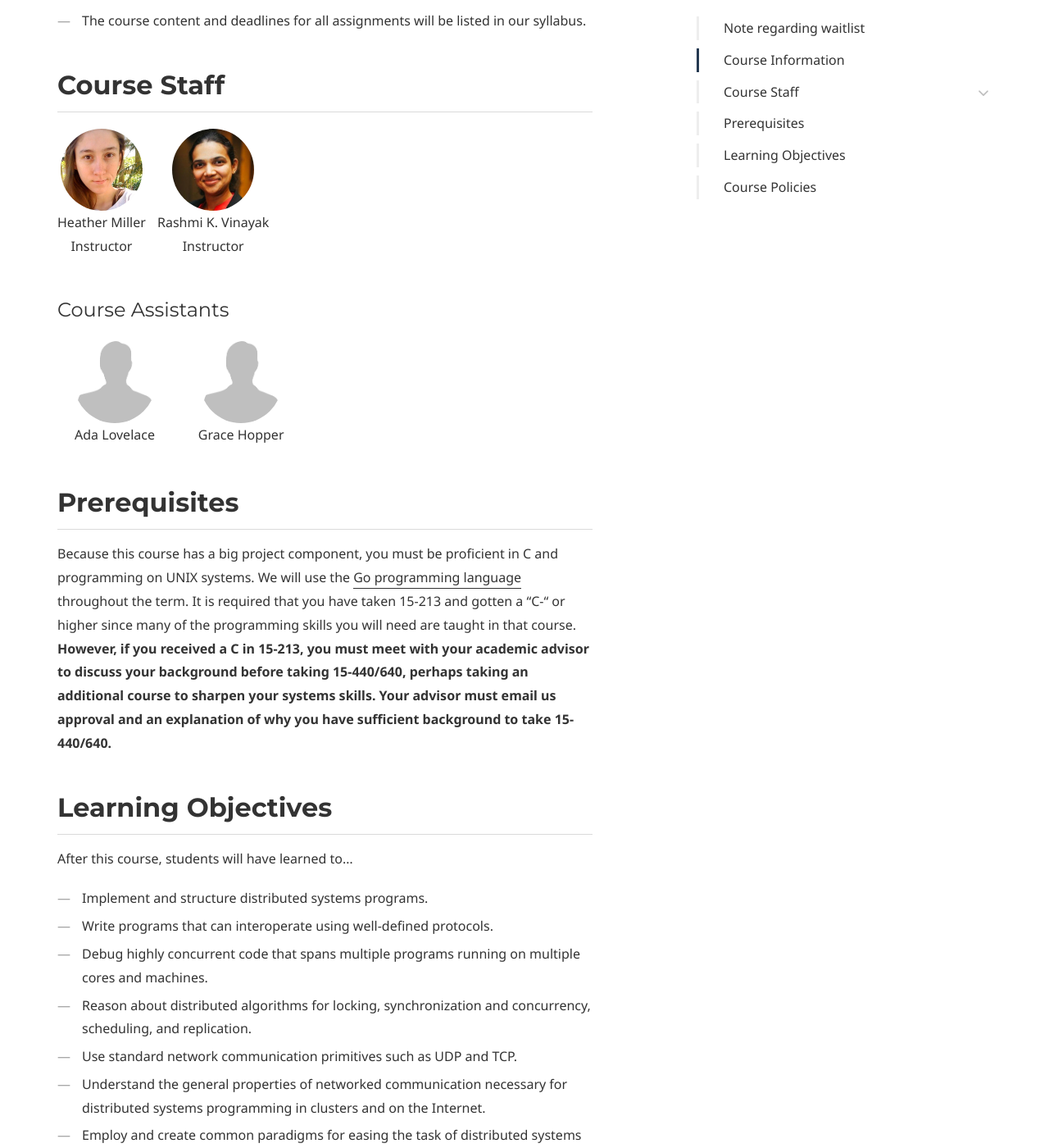
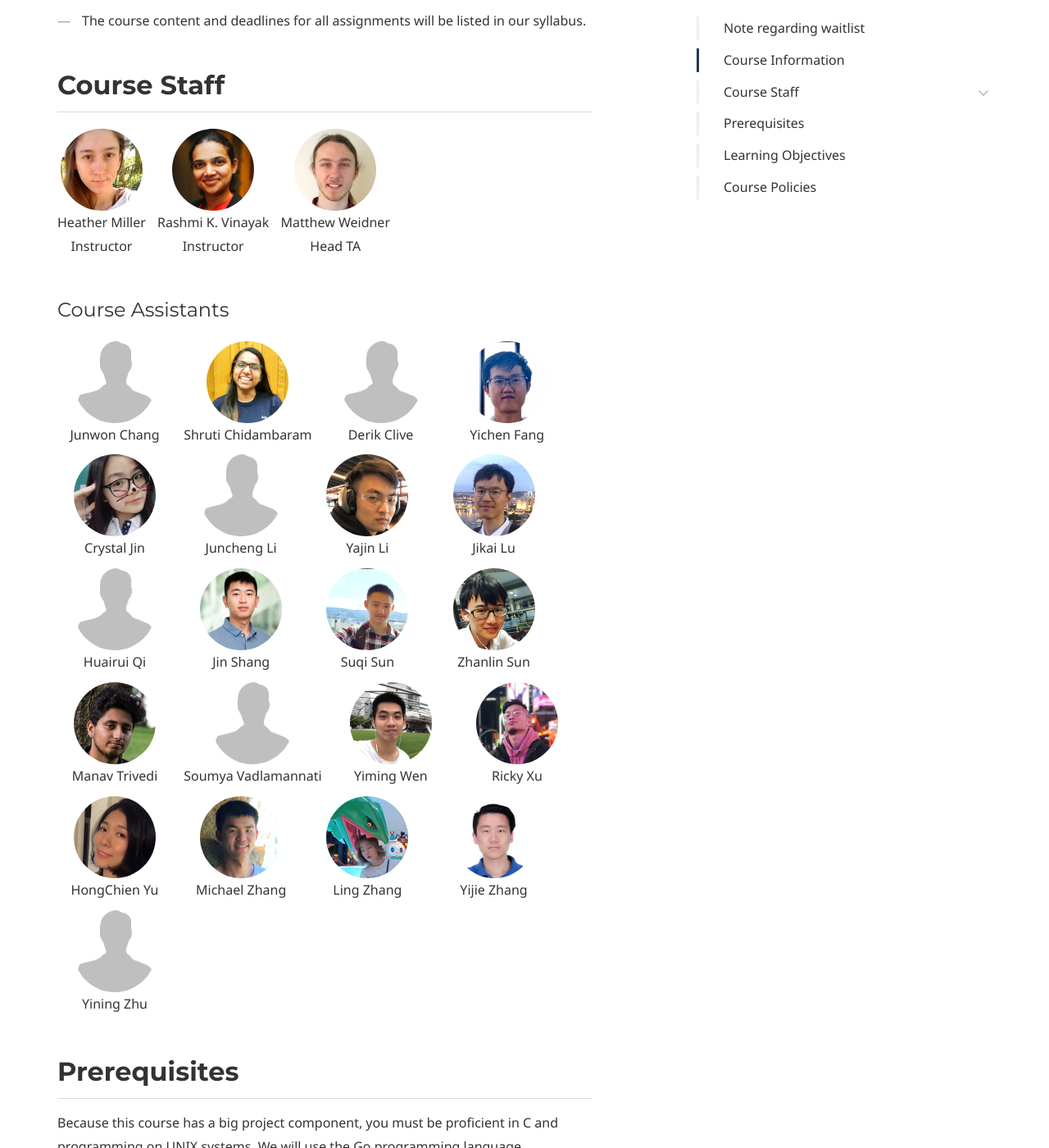
Before and after one commit to 15-440/website, a Jekyll site: the page built from index.md, in a window 1280 px wide and 1400 px high, scrolled down 1544 px. Shown: the whole window at 82% size. Built offline with Jekyll 4.4.1, drawn with Linux system fonts in a browser that asks for light colours; some web fonts are replaced.

Commit message:
add TA photos

```diff
--- a/_config.yml
+++ b/_config.yml
@@ -1,4 +1,4 @@
-baseurl: "/15-440/fa2020"
+baseurl: "" #"/15-440/fa2020"
 
 # Theme settings
 doks:
@@ -147,17 +147,157 @@ course:
           type: Instructor
           url: http://www.cs.cmu.edu/~rvinayak/
           image: rashmi.jpg
+        - name: Matthew Weidner
+          email: maweidne@andrew.cmu.edu
+          type: Head TA
+          url: http://mattweidner.com/
+          image: matthew.png
 
     ta:
-        - name: Ada Lovelace
+        - name: Junwon Chang
+          email: junwonc@andrew.cmu.edu
           type: On-campus TA
           url: https://google.com/
           image: silhouette.png
           zoom_id: 9999999999
           calendly: https://calendly.com/15440fall2020/firstname-lastname-oh
-        - name: Grace Hopper
+        - name: Shruti Chidambaram
+          email: schidamb@andrew.cmu.edu
+          type: On-campus TA
+          url: https://google.com/
+          image: shruti.png
+          zoom_id: 9999999999
+          calendly: https://calendly.com/15440fall2020/firstname-lastname-oh
+        - name: Derik Clive
+          email: dclive@andrew.cmu.edu
           type: On-campus TA
           url: https://google.com/
           image: silhouette.png
           zoom_id: 9999999999
           calendly: https://calendly.com/15440fall2020/firstname-lastname-oh
+        - name: Yichen Fang
+          email: yichenf@andrew.cmu.edu
+          type: On-campus TA
+          url: https://google.com/
+          image: yichen.png
+          zoom_id: 9999999999
+          calendly: https://calendly.com/15440fall2020/firstname-lastname-oh
+        - name: Crystal Jin
+          email: chenj@andrew.cmu.edu
+          type: On-campus TA
+          url: https://google.com/
+          image: crystal.png
+          zoom_id: 9999999999
+          calendly: https://calendly.com/15440fall2020/firstname-lastname-oh
+        - name: Juncheng Li
+          email: junchenl@andrew.cmu.edu
+          type: On-campus TA
+          url: https://google.com/
+          image: silhouette.png
+          zoom_id: 9999999999
+          calendly: https://calendly.com/15440fall2020/firstname-lastname-oh
+        - name: Yajin Li
+          email: yajinl@andrew.cmu.edu
+          type: On-campus TA
+          url: https://google.com/
+          image: yajin.png
+          zoom_id: 9999999999
+          calendly: https://calendly.com/15440fall2020/firstname-lastname-oh
+        - name: Jikai Lu
+          email: jikail@andrew.cmu.edu
+          type: On-campus TA
+          url: https://google.com/
+          image: jikai.png
+          zoom_id: 9999999999
+          calendly: https://calendly.com/15440fall2020/firstname-lastname-oh
+        - name: Huairui Qi
+          email: huairuiq@andrew.cmu.edu
+          type: On-campus TA
+          url: https://google.com/
+          image: silhouette.png
+          zoom_id: 9999999999
+          calendly: https://calendly.com/15440fall2020/firstname-lastname-oh
+        - name: Jin Shang
+          email: jinshang@andrew.cmu.edu
+          type: On-campus TA
+          url: https://google.com/
+          image: jin.png
+          zoom_id: 9999999999
+          calendly: https://calendly.com/15440fall2020/firstname-lastname-oh
+        - name: Suqi Sun
+          email: suqis@andrew.cmu.edu
+          type: On-campus TA
+          url: https://google.com/
+          image: suqi.png
+          zoom_id: 9999999999
+          calendly: https://calendly.com/15440fall2020/firstname-lastname-oh
+        - name: Zhanlin Sun
+          email: zhanlins@andrew.cmu.edu
+          type: On-campus TA
+          url: https://google.com/
+          image: zhanlin.png
+          zoom_id: 9999999999
+          calendly: https://calendly.com/15440fall2020/firstname-lastname-oh
+        - name: Manav Trivedi
+          email: mtrivedi@andrew.cmu.edu
+          type: On-campus TA
+          url: https://google.com/
+          image: manav.png
+          zoom_id: 9999999999
+          calendly: https://calendly.com/15440fall2020/firstname-lastname-oh
+        - name: Soumya Vadlamannati
+          email: soumyav@andrew.cmu.edu
+          type: On-campus TA
+          url: https://google.com/
+          image: silhouette.png
+          zoom_id: 9999999999
+          calendly: https://calendly.com/15440fall2020/firstname-lastname-oh
+        - name: Yiming Wen
+          email: yimingwe@andrew.cmu.edu
+          type: On-campus TA
+          url: https://google.com/
+          image: yiming.png
+          zoom_id: 9999999999
+          calendly: https://calendly.com/15440fall2020/firstname-lastname-oh
+        - name: Ricky Xu
+          email: chenx2@andrew.cmu.edu
+          type: On-campus TA
+          url: https://google.com/
+          image: ricky.png
+          zoom_id: 9999999999
+          calendly: https://calendly.com/15440fall2020/firstname-lastname-oh
+        - name: HongChien Yu
+          email: hongqiay@andrew.cmu.edu
+          type: On-campus TA
+          url: https://google.com/
+          image: hongchien.png
+          zoom_id: 9999999999
+          calendly: https://calendly.com/15440fall2020/firstname-lastname-oh
+        - name: Michael Zhang
+          email: jinyaoz@andrew.cmu.edu
+          type: On-campus TA
+          url: https://google.com/
+          image: michael.png
+          zoom_id: 9999999999
+          calendly: https://calendly.com/15440fall2020/firstname-lastname-oh
+        - name: Ling Zhang
+          email: lingz2@andrew.cmu.edu
+          type: On-campus TA
+          url: https://google.com/
+          image: ling.png
+          zoom_id: 9999999999
+          calendly: https://calendly.com/15440fall2020/firstname-lastname-oh
+        - name: Yijie Zhang
+          email: yijiez2@andrew.cmu.edu
+          type: On-campus TA
+          url: https://google.com/
+          image: yijie.png
+          zoom_id: 9999999999
+          calendly: https://calendly.com/15440fall2020/firstname-lastname-oh
+        - name: Yining Zhu
+          email: yiningz2@andrew.cmu.edu
+          type: On-campus TA
+          url: https://google.com/
+          image: silhouette.png
+          zoom_id: 9999999999
+          calendly: https://calendly.com/15440fall2020/firstname-lastname-oh
```
Also changed, not shown: doks-theme/assets/images/headshot/crystal.png (added), doks-theme/assets/images/headshot/hongchien.png (added), doks-theme/assets/images/headshot/jikai.png (added), doks-theme/assets/images/headshot/jin.png (added), doks-theme/assets/images/headshot/ling.png (added), doks-theme/assets/images/headshot/manav.png (added), doks-theme/assets/images/headshot/matthew.png (added), doks-theme/assets/images/headshot/michael.png (added), doks-theme/assets/images/headshot/ricky.png (added), doks-theme/assets/images/headshot/shruti.png (added), doks-theme/assets/images/headshot/suqi.png (added), doks-theme/assets/images/headshot/yajin.png (added), doks-theme/assets/images/headshot/yichen.png (added), doks-theme/assets/images/headshot/yijie.png (added), 2 more files.
